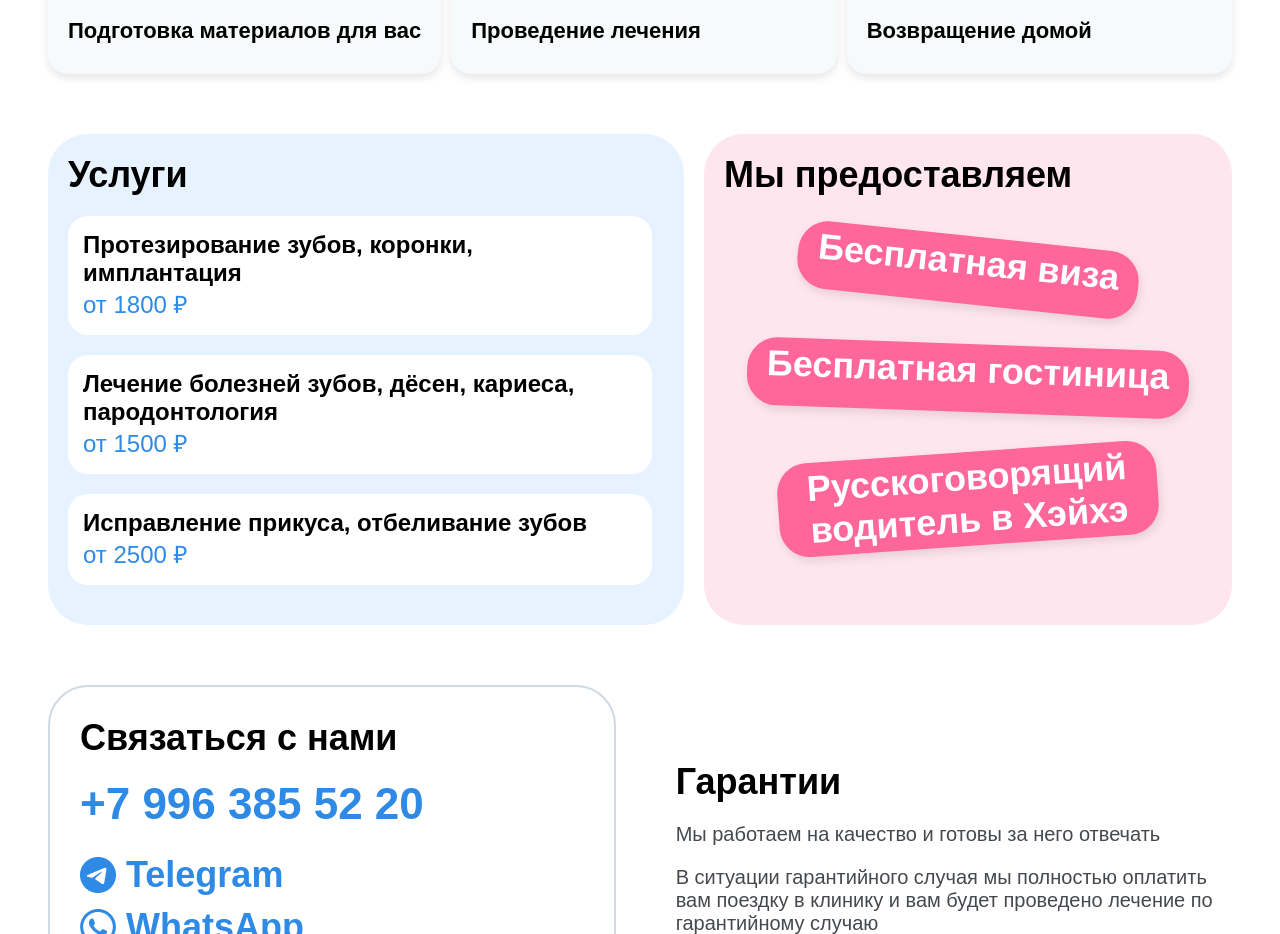
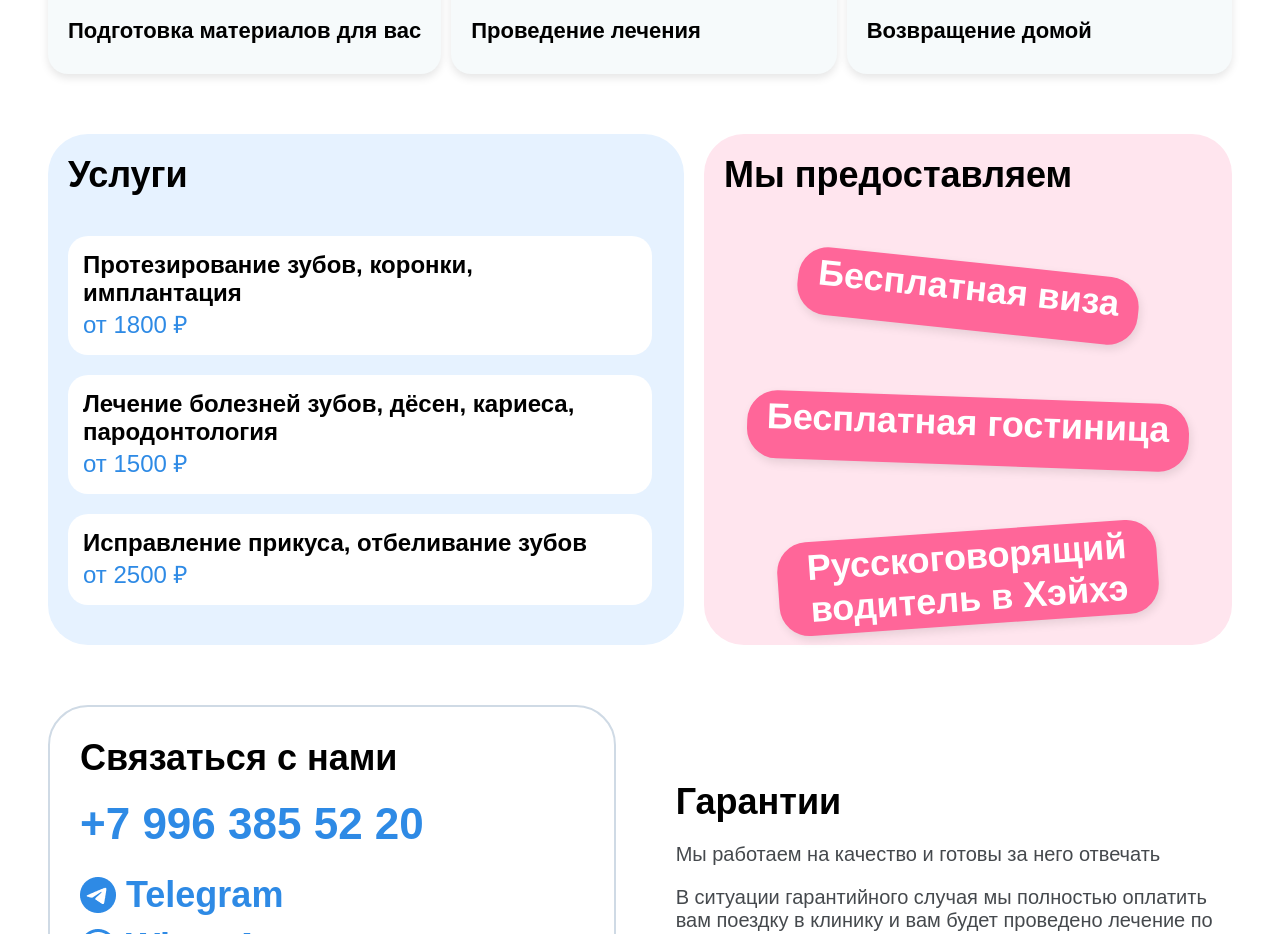
Before and after one commit to VoRaX00/Dentistry, a Next.js app: page / in a window 1280 px wide. Shown: the part 1120-2054 px from the top of the page. Built offline with nearby package versions, Linux system fonts and the light colour scheme.

Commit message:
fixed bugs

```diff
--- /dev/null
+++ b/next.config.js
@@ -0,0 +1,3 @@
+module.exports = {
+    output: 'export',
+};
--- a/package.json
+++ b/package.json
@@ -6,6 +6,7 @@
     "dev": "next dev",
     "build": "next build",
     "start": "next start",
+    "export": "next export",
     "lint": "next lint"
   },
   "dependencies": {
--- a/src/styles/Bonuses.module.css
+++ b/src/styles/Bonuses.module.css
@@ -3,7 +3,7 @@
     display: flex;
     flex-direction: column;
     align-items: center;
-    justify-content: flex-start;
+    justify-content: space-between;
     background-color: #FFE5EE;
     border-radius: 40px;
     max-width: 488px;
@@ -104,6 +104,9 @@
 
 
 @media (max-width: 480px) {
+    .bonuses {
+        padding-bottom: 0;
+    }
     .text {
         font-size: 28px;
     }
--- a/src/styles/Card.module.css
+++ b/src/styles/Card.module.css
@@ -45,6 +45,9 @@
 
 @media (max-width: 1090px) {
     .card {
+        padding-bottom: 0 !important;
+    }
+    .card {
         width: 100% !important;
         height: auto !important;
     }
@@ -53,6 +56,8 @@
     }
 }
 
+
+
 @media (max-width: 550px) {
     .text {
         font-size: 20px;
--- a/src/styles/Services.module.css
+++ b/src/styles/Services.module.css
@@ -29,7 +29,19 @@
 .text {
     font-weight: bold;
     font-size: 36px;
-    margin-bottom: 20px;
+    margin-bottom: 40px;
+}
+
+@media (max-width: 1920px) {
+    .container {
+        margin: auto !important;
+    }
+}
+
+@media (max-width: 1440px) {
+    .container {
+        margin: 0;
+    }
 }
 
 @media (max-width: 1000px) {
```
